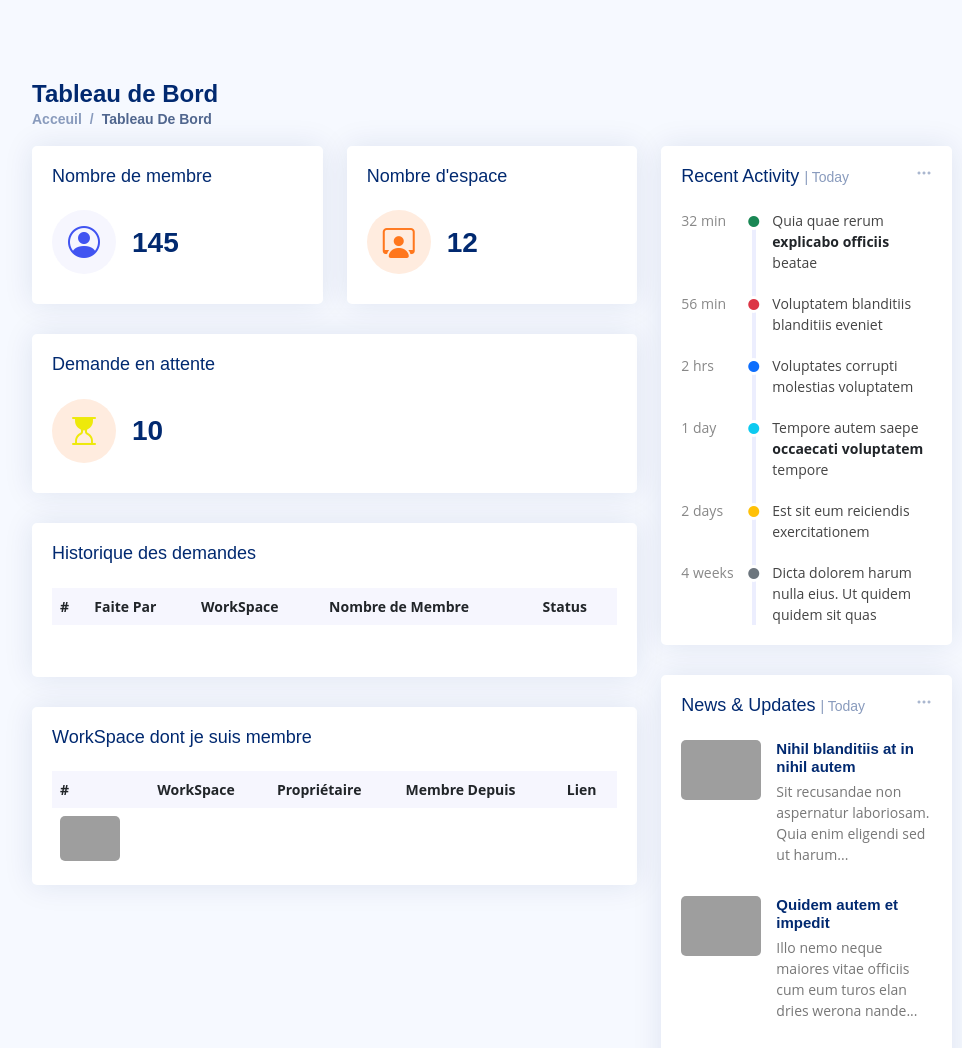
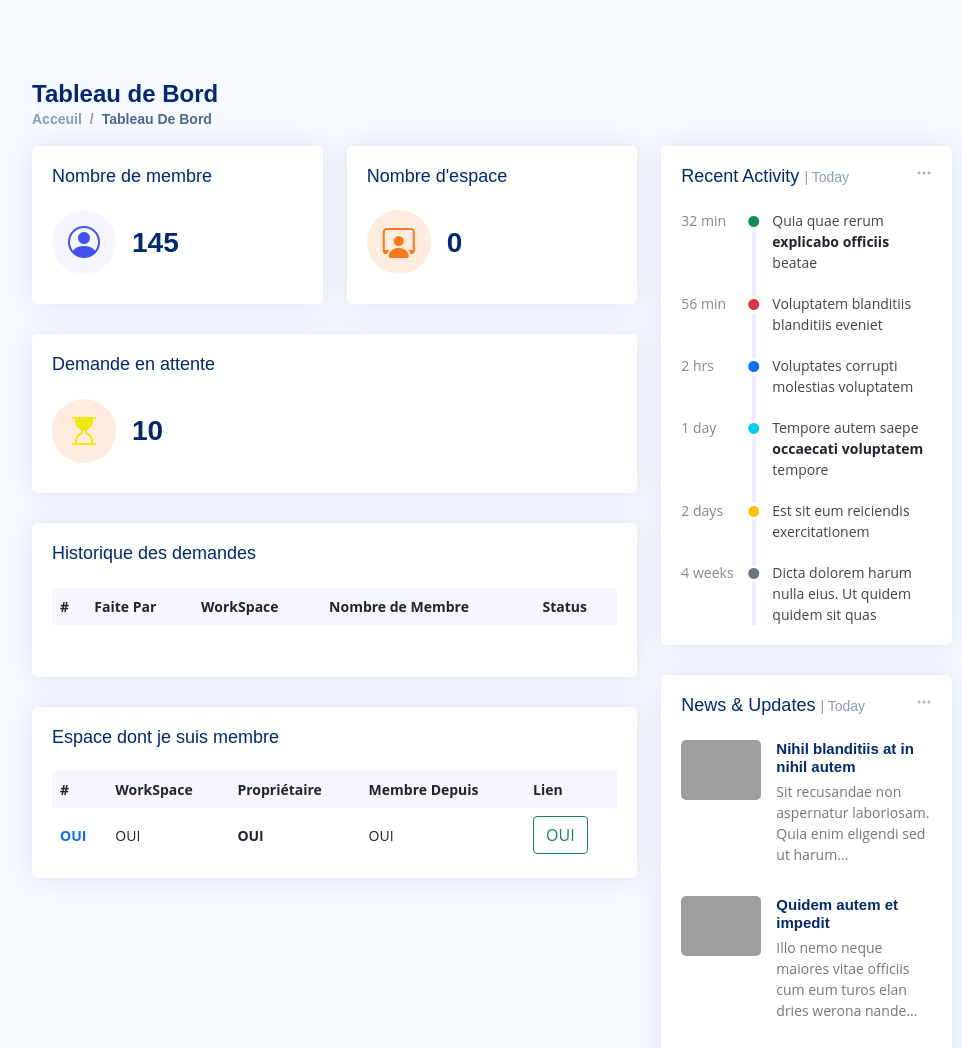
Before and after one commit to ReyzanN/WorkSapce, a PHP site: template pages/body-account.php in a window 1280 px wide. Shown: the part 56-1104 px from the top of the page, without its empty margins (298-1260 px from the left). Run offline with PHP 8.4, Linux system fonts and the light colour scheme; the template is opened without the code that fills it: most values are stand-ins (such as "Sample title", 1, 10 or a date in 2020); lists and menus that the app fills with data are empty; grey boxes are pictures that could not be loaded.

Commit message:
Ajout fonction

```diff
--- a/account.php
+++ b/account.php
@@ -13,6 +13,7 @@ $bodyDefaultAccount = 'pages/body-account.php';
 $footerAccount = 'pages/footer-account.php';
 
 $InfoUsers = $Core->GetInfoAccount($_SESSION['email']);
+$NumbersWorkSpace = $Core->GetNumbersWorkSpaceForMembers($_SESSION['email']);
 include($headerAccount);
 include($sideBarAccount);
 if (isset($_REQUEST['page'])){
--- a/pages/body-account.php
+++ b/pages/body-account.php
@@ -52,7 +52,7 @@
                                         <i class="bi bi-person-workspace"></i>
                                     </div>
                                     <div class="ps-3">
-                                        <h6>12</h6>
+                                        <h6><?php echo $NumbersWorkSpace[0] ?></h6>
                                     </div>
                                 </div>
                             </div>
@@ -116,7 +116,7 @@
                     <div class="col-12">
                         <div class="card top-selling overflow-auto">
                             <div class="card-body pb-0">
-                                <h5 class="card-title">WorkSpace dont je suis membre</h5>
+                                <h5 class="card-title">Espace dont je suis membre</h5>
 
                                 <table class="table table-borderless">
                                     <thead>
@@ -130,11 +130,11 @@
                                     </thead>
                                     <tbody>
                                     <tr>
-                                        <th scope="row"><a href="#"><img src="assets/img/product-1.jpg" alt=""></a></th>
-                                        <td><a href="#" class="text-primary fw-bold"></a></td>
-                                        <td></td>
-                                        <td class="fw-bold"></td>
-                                        <td></td>
+                                        <td><a href="#" class="text-primary fw-bold">OUI</a></td>
+                                        <td>OUI</td>
+                                        <td class="fw-bold">OUI</td>
+                                        <td>OUI</td>
+                                        <td><button class="btn-outline-success btn" type="button">OUI</button></td>
                                     </tr>
                                     </tbody>
                                 </table>
```
Also changed, not shown: Core/MainCore.php (+9 -6 lines).
